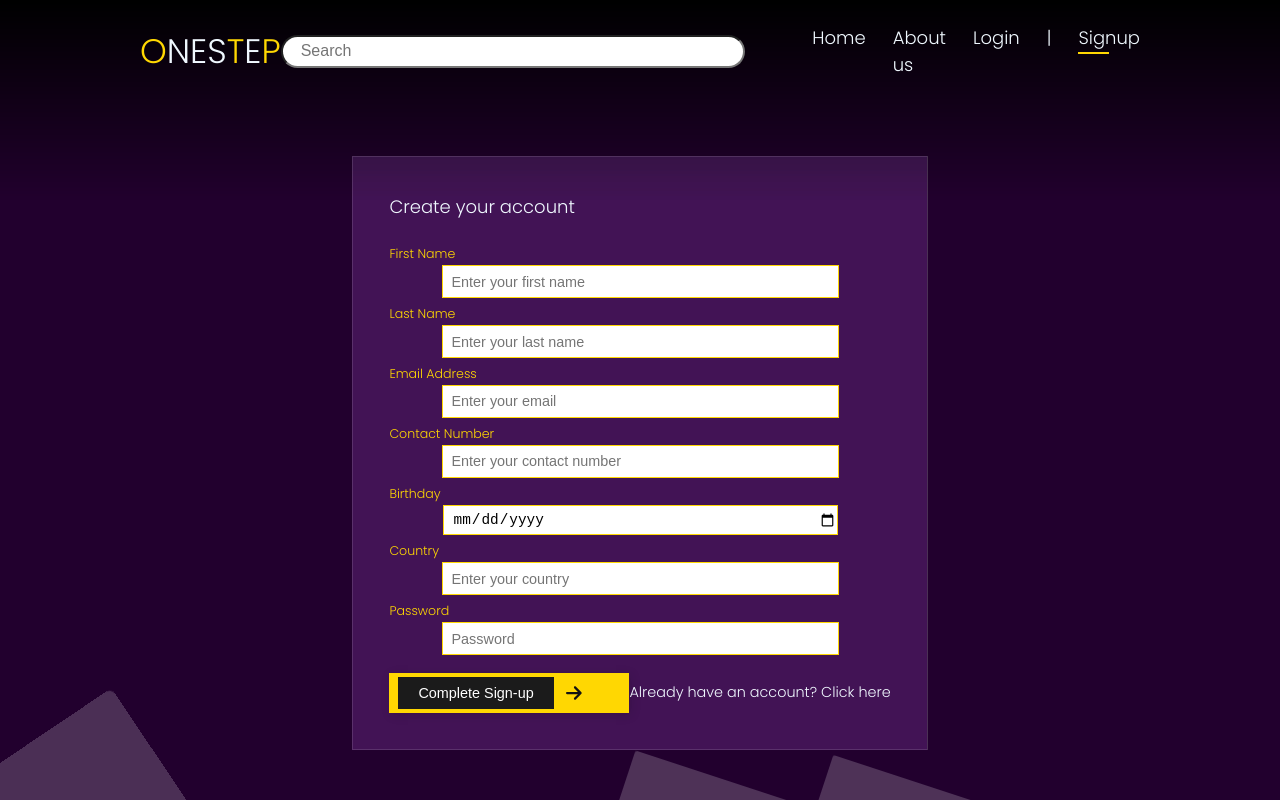
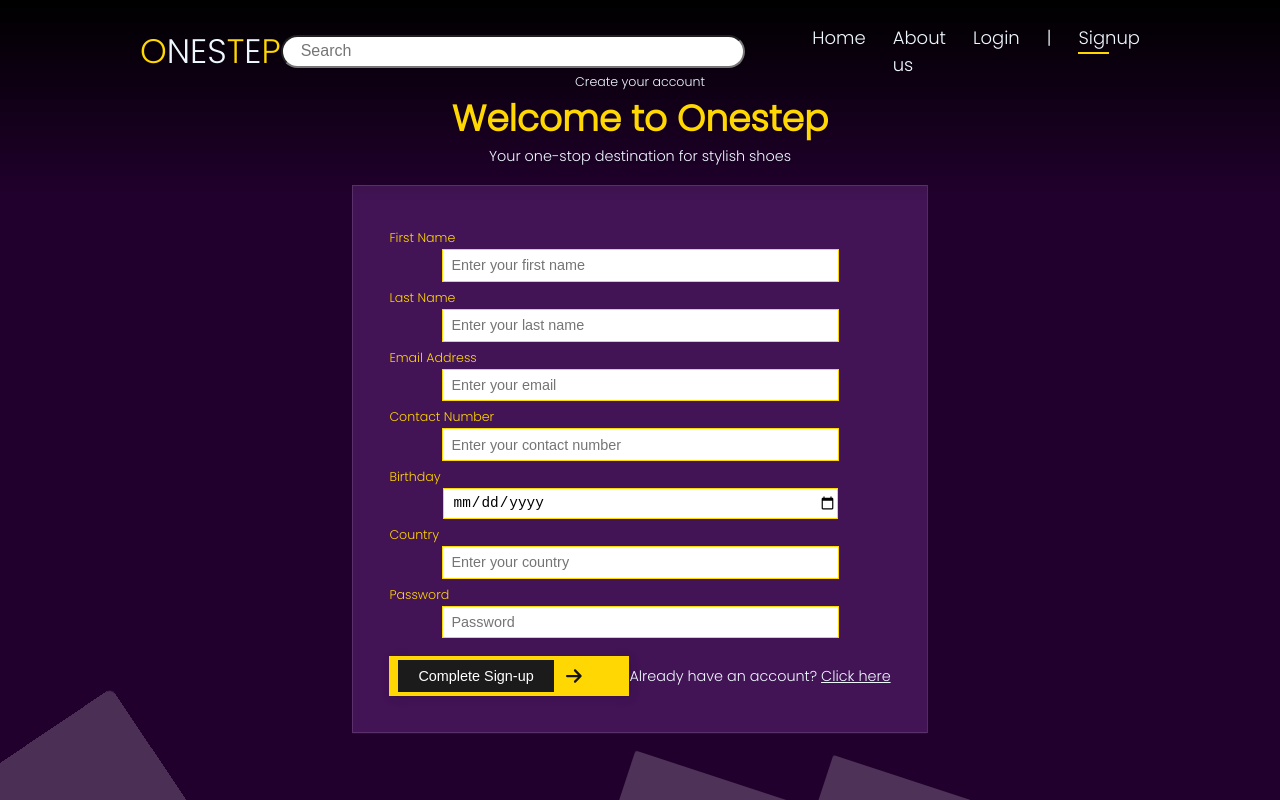
Before and after one commit to ron062394/Onestep-MERN, a React (Create React App) app in the folder frontend/: page /register in a window 1280 px wide. Built offline with nearby package versions, Linux system fonts and the light colour scheme.

Commit message:
Finalized signup design

```diff
--- a/frontend/src/pages/Signup.css
+++ b/frontend/src/pages/Signup.css
@@ -1,10 +1,27 @@
 
 .signup-section {
-  margin: 40px 140px;
   display: flex;
-  justify-content: center;
+  justify-content:center;
   align-items: center;
-  height: 60vh;
+  flex-direction: column;
+  height: 80vh;
+}
+
+.signup-section > span:nth-child(2) {
+  font-size: 0.7rem;
+}
+
+.signup-section > span:nth-child(3) {
+  margin-top: 0;
+  padding-top: 0;
+  color: #ffd702;
+  font-size: 2rem;
+  font-weight: 600;
+}
+
+.signup-section > span:nth-child(4) {
+  font-size: 0.8rem;
+  margin-bottom: 1rem;
 }
 
 
@@ -17,8 +34,6 @@
   background-color: rgba(189, 189, 189, 0.10);
   border: 1px solid rgba(255, 255, 255, 0.125);
   padding: 2rem;
-  height: 100%;
-  margin-top: 10rem;
 }
 
 
@@ -38,9 +53,6 @@
   padding-left: 0.5rem;
 }
 
-.signup-text {
-  margin-bottom: 1rem;
-}
 
 .signup-card label {
   color: #ffd702;
--- a/frontend/src/pages/Signup.jsx
+++ b/frontend/src/pages/Signup.jsx
@@ -14,9 +14,12 @@ function Signup() {
   return (
     <div className="signup-section">
       <Background/>
+      <span>Create your account</span>
+      <span>Welcome to Onestep</span>
+      <span>Your one-stop destination for stylish shoes</span>
       <div className="signup-container">
         <div className="signup-card">
-          <span className='signup-text'>Create your account</span>
+
           <form onSubmit={handleSignup}>
             <label>First Name</label>
             <input
@@ -93,7 +96,7 @@ function Signup() {
                 <path d="M438.6 278.6c12.5-12.5 12.5-32.8 0-45.3l-160-160c-12.5-12.5-32.8-12.5-45.3 0s-12.5 32.8 0 45.3L338.8 224 32 224c-17.7 0-32 14.3-32 32s14.3 32 32 32l306.7 0L233.4 393.4c-12.5 12.5-12.5 32.8 0 45.3s32.8 12.5 45.3 0l160-160z"></path>
                 </svg>
               </button>
-              <span className="login-link">Already have an account? Click here</span>
+              <span className="login-link">Already have an account? <u>Click here</u></span>
             </div>
             {error && <p className="error-message">{error.message}</p>}
           </form>
```
